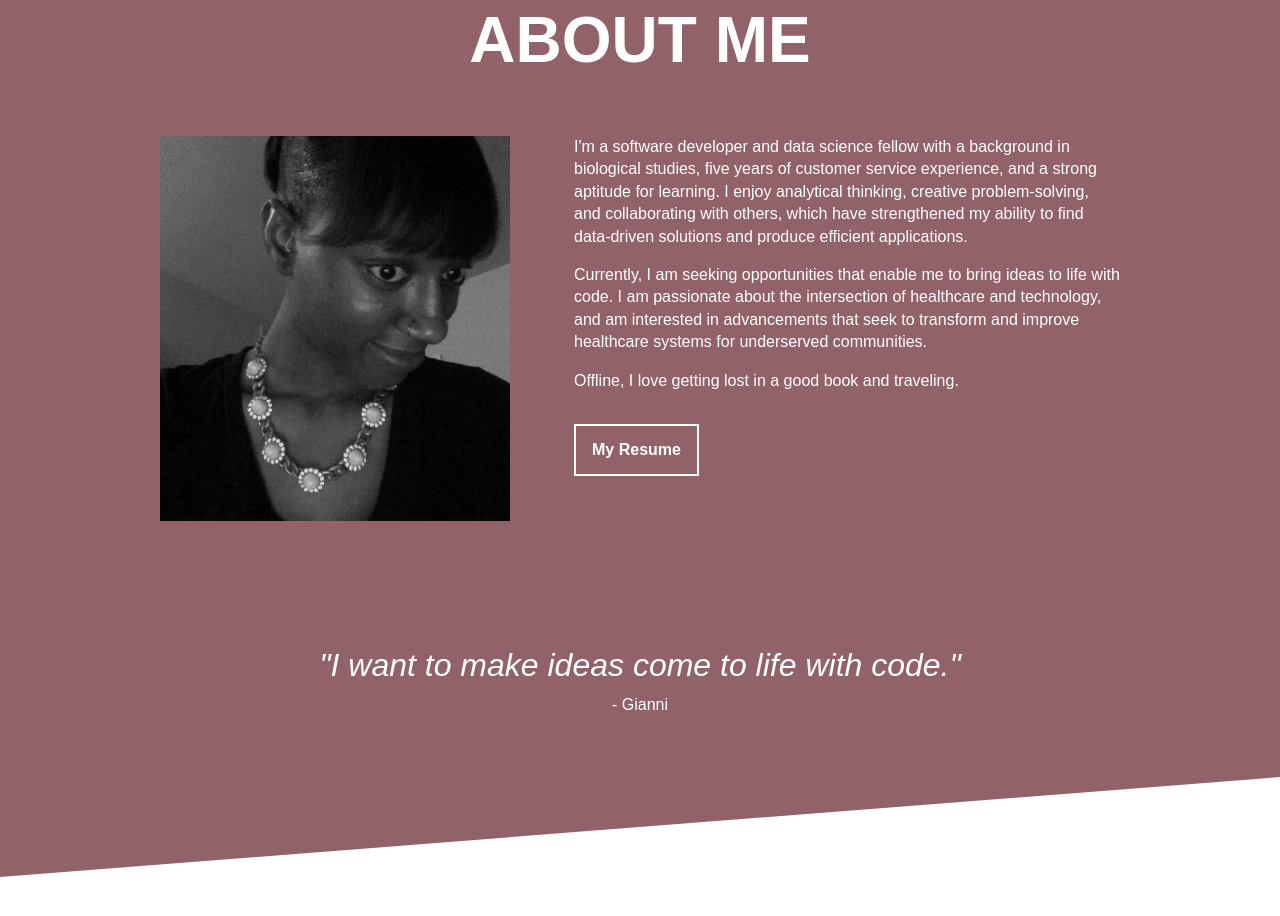
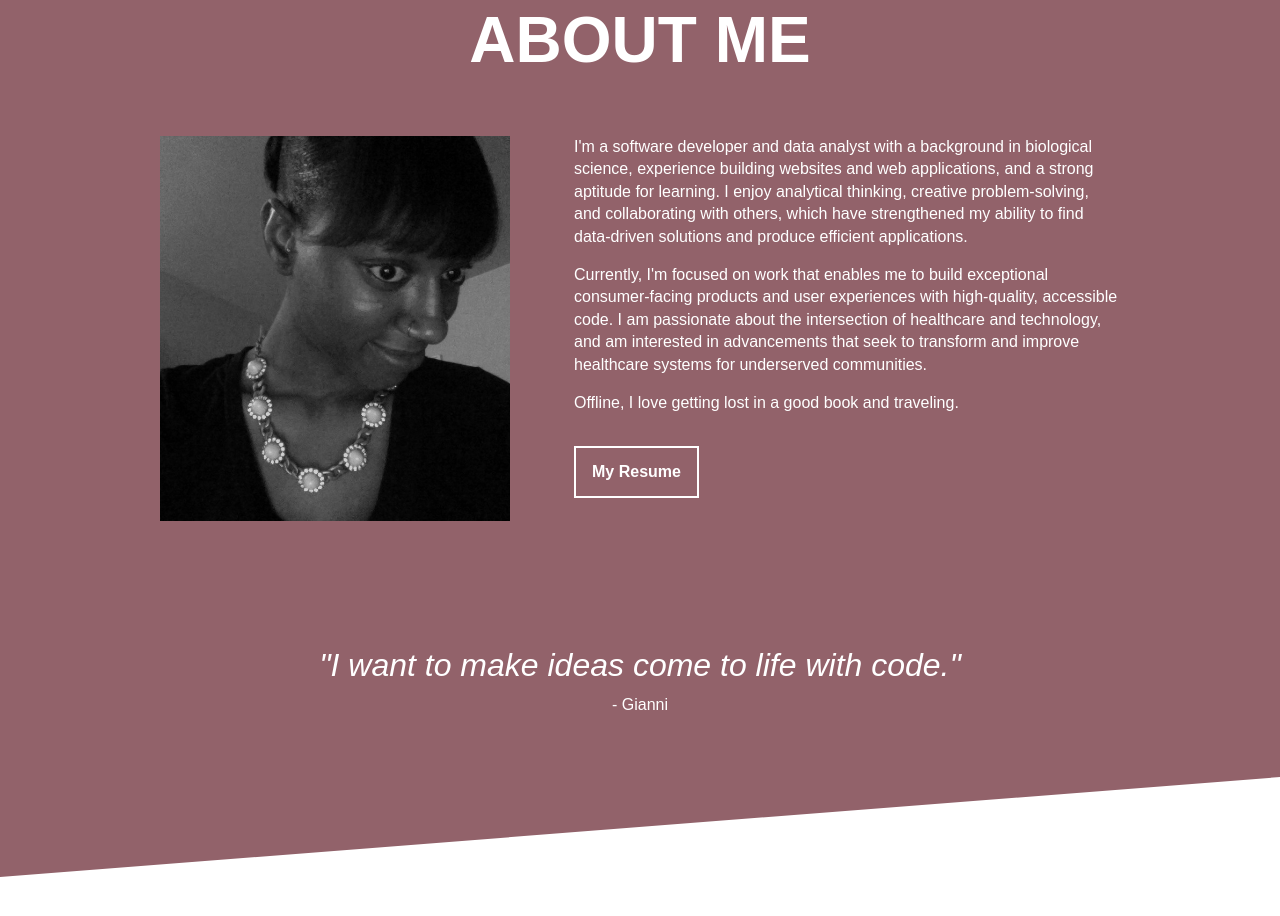
Before and after one commit to perkinsgianni/FEFPortfolio, a plain HTML site: page index.html in a window 1280 px wide. Shown: the part 920-1836 px from the top of the page. Drawn offline with Linux system fonts and the light colour scheme.

Commit message:
Updated About Me and resume

```diff
--- a/index.html
+++ b/index.html
@@ -24,10 +24,10 @@
             <div class="about-container">
                 <img class="about-img" src="assets/IMG_7919.JPG" alt="A photograph of Gianni">
                 <div class="about-text">
-                    <p>I'm a software developer and data science fellow with a background in biological studies, five years of customer service experience, and a strong aptitude for learning. I enjoy analytical thinking, creative problem-solving, and collaborating with others, which have strengthened my ability to find data-driven solutions and produce efficient applications.</p>
-                    <p>Currently, I am seeking opportunities that enable me to bring ideas to life with code. I am passionate about the intersection of healthcare and technology, and am interested in advancements that seek to transform and improve healthcare systems for underserved communities.</p>
+                    <p>I'm a software developer and data analyst with a background in biological science, experience building websites and web applications, and a strong aptitude for learning. I enjoy analytical thinking, creative problem-solving, and collaborating with others, which have strengthened my ability to find data-driven solutions and produce efficient applications.</p>
+                    <p>Currently, I'm focused on work that enables me to build exceptional consumer-facing products and user experiences with high-quality, accessible code. I am passionate about the intersection of healthcare and technology, and am interested in advancements that seek to transform and improve healthcare systems for underserved communities.</p>
                     <p>Offline, I love getting lost in a good book and traveling.</p>
-                    <a class="button" href="https://drive.google.com/file/d/157hCH71GzecehZ8oBOOeu84ECpA18qTF/view?usp=sharing">My Resume</a>
+                    <a class="button" href="https://drive.google.com/file/d/1BflmIOy6ZZpVaZAEVBIiTlACaINcENtX/view?usp=sharing">My Resume</a>
                 </div>
             </div>
             <blockquote>
```
Also changed, not shown: 2 other files.
